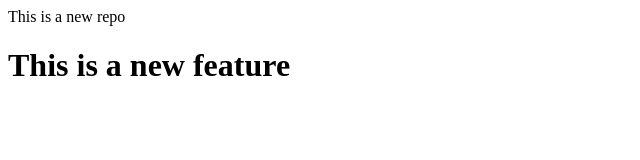
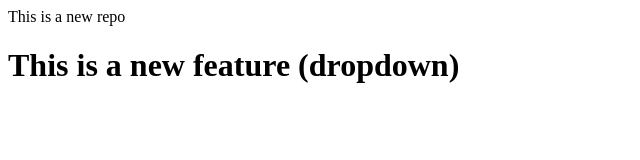
Before and after one commit to shaair9211/shaair9211, a plain HTML site: page index.html in a window 1280 px wide. Shown: the whole page, without its empty margins (0-640 px from the left). Drawn offline with Linux system fonts and the light colour scheme.

Commit message:
Dropdown Added

```diff
--- a/index.html
+++ b/index.html
@@ -1,2 +1,2 @@
 <p> This is a new repo</p>
-<h1> This is a new feature</h1>
+<h1> This is a new feature (dropdown)</h1>
```
